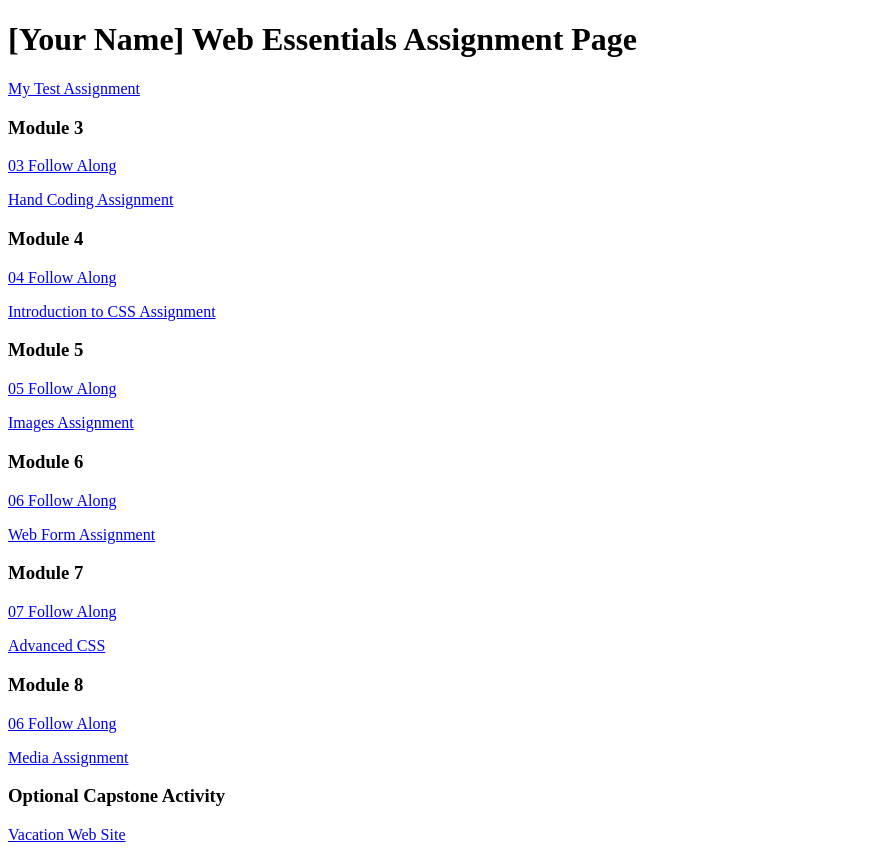
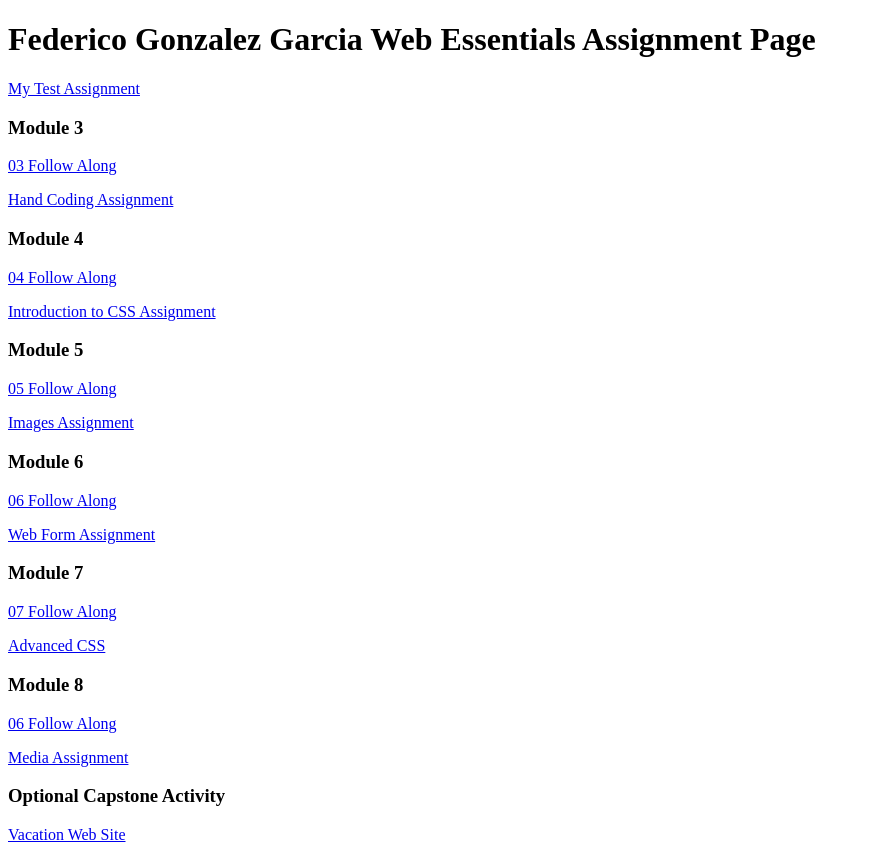
Before and after one commit to Reshiram647/dwdd1600, a plain HTML site: page index.html in a window 1280 px wide. Shown: the whole page, without its empty margins (0-870 px from the left). Drawn offline with Linux system fonts and the light colour scheme.

Commit message:
Added my name

```diff
--- a/index.html
+++ b/index.html
@@ -6,7 +6,7 @@
 		<title>dwdd 1600 assignment list page</title>
 	</head>
 	<body>
-		<h1>[Your Name] Web Essentials Assignment Page</h1>
+		<h1>Federico Gonzalez Garcia Web Essentials Assignment Page</h1>
 		<p><a href="01test">My Test Assignment</a></p>
 
 		<h3>Module 3</h3>
```
